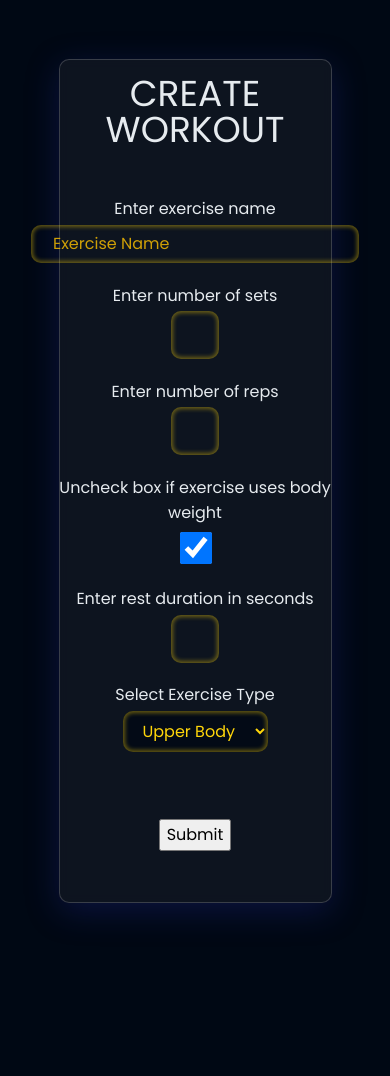
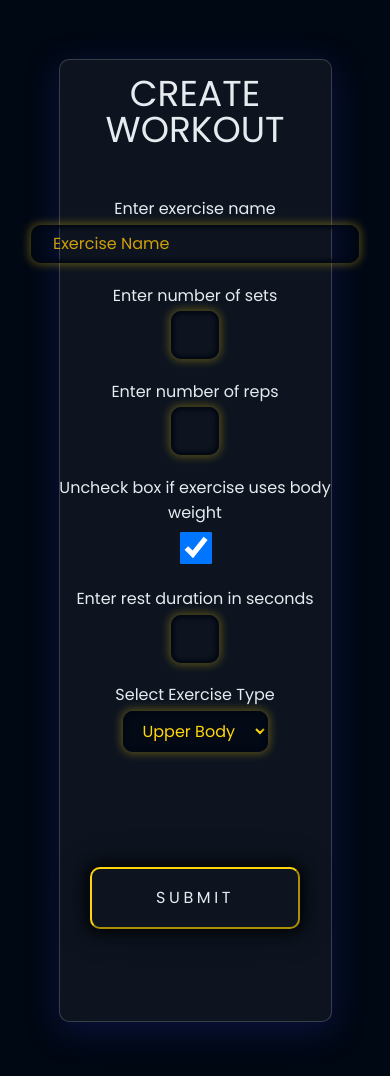
Before and after one commit to BorofskyDev/workout-app, a React (Vite) app: page / in a window 390 px wide. Shown: the top 1076 px of the page. Before the commit the page ends 961 px from the top, so only its background shows below. Built offline with nearby package versions, Linux system fonts and the light colour scheme.

Commit message:
completed mobile design

```diff
--- a/src/App.css
+++ b/src/App.css
@@ -32,3 +32,31 @@ h3 {
 h1 { font-size: var(--fs-h1 )}
 h2 { font-size: var(--fs-h2 )}
 h3 { font-size: var(--fs-h3 )}
+
+/* ------------------- */
+/* Components          */
+/* ------------------- */
+
+.submit-btn {
+    cursor: pointer;
+    padding: 1em 4em;
+    margin: 3em auto;
+    border-radius: 0.625em;
+    color: hsl(var(--clr-light));
+    text-transform: uppercase;
+    letter-spacing: 0.225em;
+    border-color: hsl(var(--clr-primary));
+    background-color: transparent;
+    box-shadow: 0 0 0.8em 0.225em rgba(0,0,0,0.8), 0 0 2em 0.125em rgba(0,0,0,0.4);
+    transform: scale(1);
+    transition: all 500ms ease-in-out;
+}
+
+.submit-btn:hover,
+.submit-btn:focus {
+    background-color: hsl(var(--clr-primary));
+    color: hsl(var(--clr-dark));
+    border-color: hsl(var(--clr-cool));
+    box-shadow: 0 0 1em 0.125em rgba(0,0,0,0.6), 0 0 4em rgba(0,0,0,0.3);
+    transform: scale(1.05)
+}
--- a/src/components/CreateWorkout/CreateWorkout.css
+++ b/src/components/CreateWorkout/CreateWorkout.css
@@ -1,7 +1,7 @@
 .workout {
   margin: 15% auto;
   padding: 1em;
-  height: 100vh;
+  height: 100%;
   width: 70vw;
   display: flex;
   flex-direction: column;
@@ -52,8 +52,11 @@
   background-color: transparent;
   border: none;
   color: hsl(var(--clr-primary));
-  box-shadow: inset 0 0 4px 2px hsl(var(--clr-primary) / 0.4);
+  box-shadow: inset 0 0 0.25em 0.1875em hsl(var(--clr-dark)),
+  0 0 0.5em 0.125em hsl(var(--clr-primary) / 0.3);
 }
+
+
 
 .workout__input {
   padding: 0.4em;
@@ -123,7 +126,7 @@
     grid-area: exercise-type;
   }
 
-  .submit-btn {
+  .submit-button {
     grid-area: button;
   }
 }
--- a/src/components/CreateWorkout/CreateWorkout.jsx
+++ b/src/components/CreateWorkout/CreateWorkout.jsx
@@ -116,8 +116,8 @@ function CreateWorkout() {
               <option value="upperBody">Other</option>
             </select>
           </div>
-          <div className="workout__box submit-btn">
-            <button className="btn">Submit</button>
+          <div className="workout__box submit-button">
+            <button className="submit-btn">Submit</button>
           </div>
         </form>
       </div>
```
